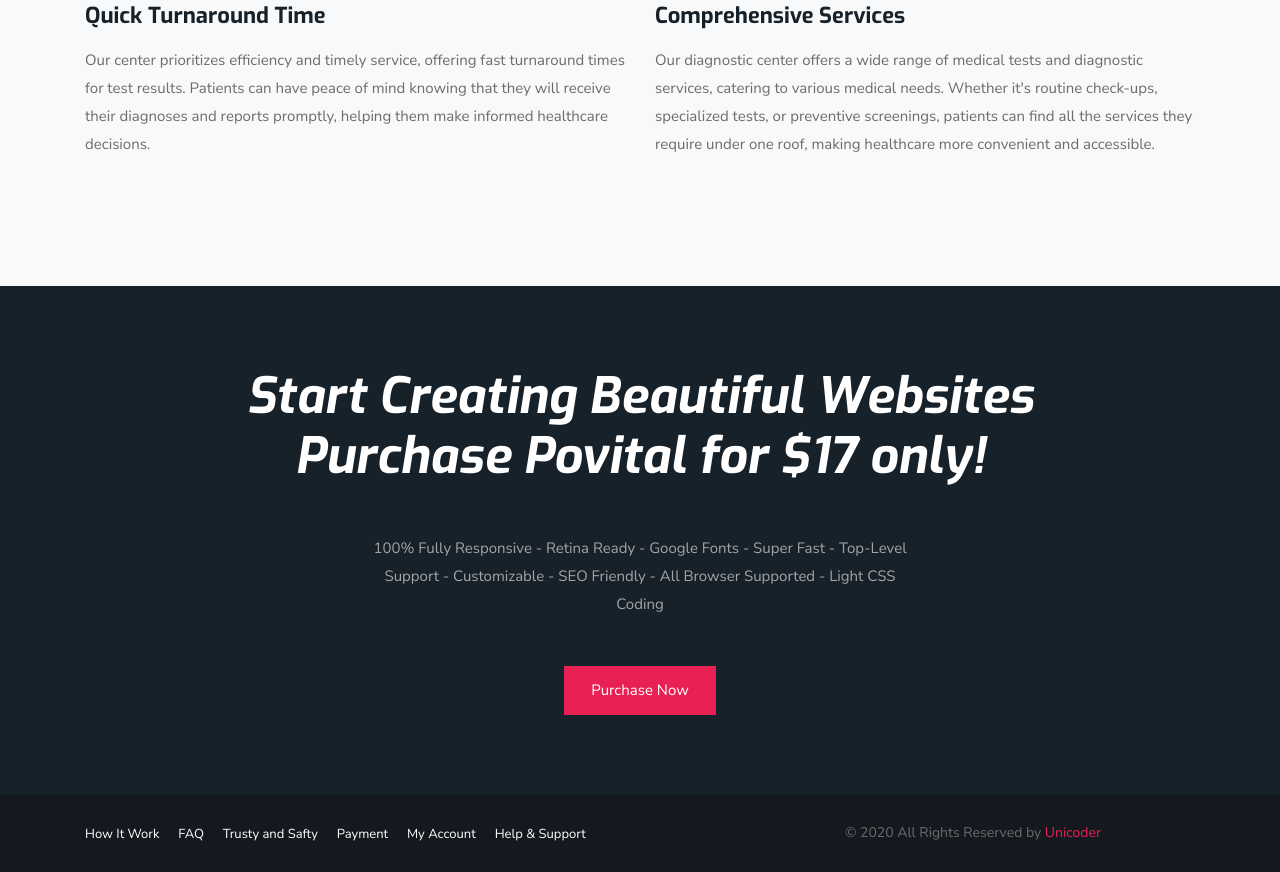
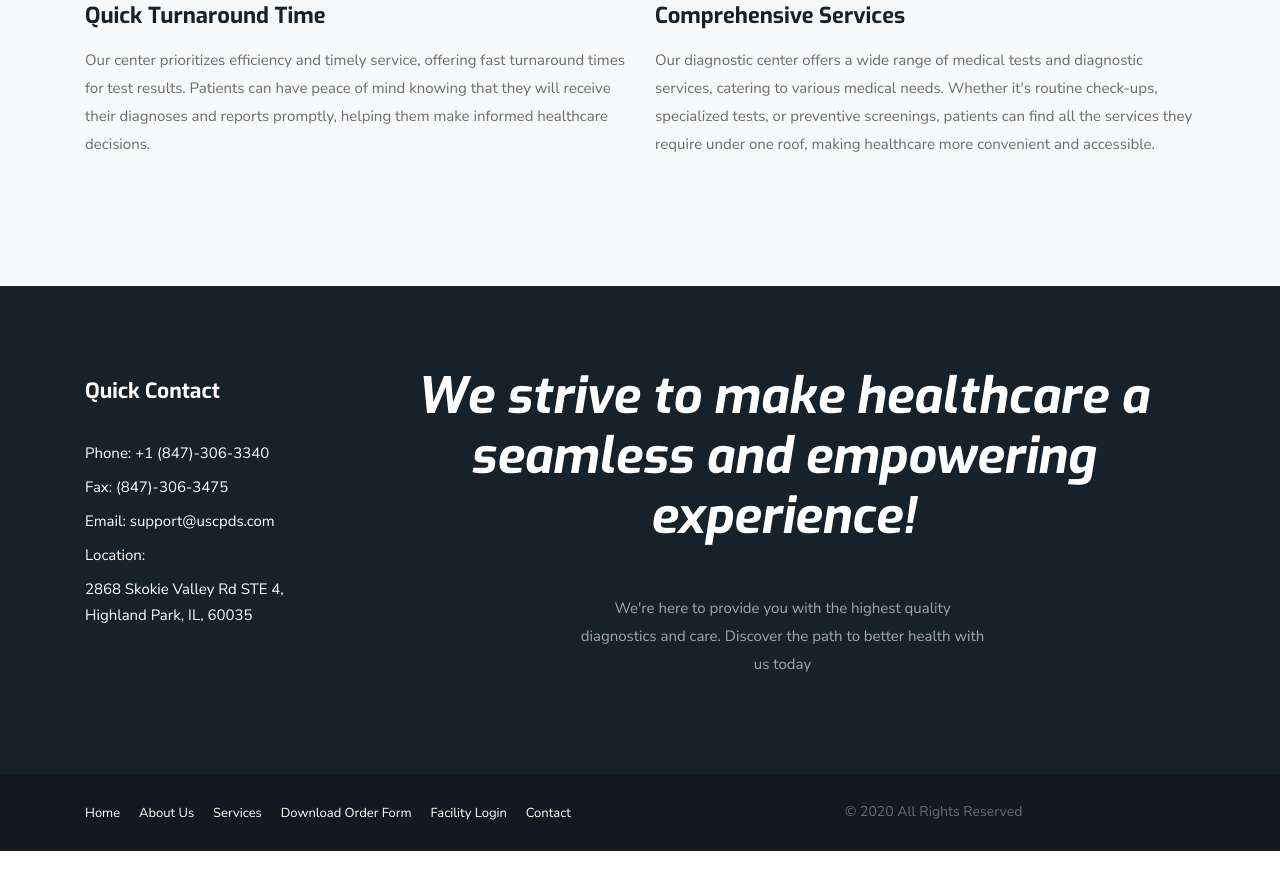
Before and after one commit to ahmedhuzair/themeforest-3ZqT76yV-povital-medical-health-html-template, a plain HTML site: page templates/index.html in a window 1280 px wide. Shown: the part 2676-3548 px from the top of the page. After the commit the page ends 3527 px from the top, so only its background shows below. Drawn offline with Linux system fonts and the light colour scheme.

Commit message:
final index.html changes

```diff
--- a/templates/index.html
+++ b/templates/index.html
@@ -188,11 +188,26 @@
 		<footer class="full-row bg-secondary">
 			<div class="container">
 				<div class="row">
-					<div class="col-lg-12">
-						<h1 class="text-center text-white font-italic w-sm-100">Start Creating Beautiful Websites<br>Purchase Povital for $17 only!</h1>
-						<p class="w-50 text-light text-center mt-5 mx-auto w-sm-100">100% Fully Responsive - Retina Ready - Google Fonts - Super Fast - Top-Level Support - Customizable - SEO Friendly - All Browser Supported - Light CSS Coding</p>
-						<a href="https://themeforest.net/item/Povital-security-service-company-html-template/20922705" class="btn btn-primary d-table mx-auto mt-5">Purchase Now</a>
-					</div>
+
+					<!-- <div class="col-lg-12"> -->
+						<div class="col-lg-3 col-md-6">
+							<div class=" text-white footer-widget footer-nav mb-4 transation">
+							  <h3 class="text-white widget-title mb-4">Quick Contact</h3>
+							  <ul>
+								<li><a class="text-white" href="#">Phone: +1 (847)-306-3340</a></li>
+								<li><a class="text-white" href="#">Fax: (847)-306-3475</a></li>
+								<li><a class="text-white" href="#">Email: support@uscpds.com</a></li>
+								<li><a class="text-white" href="#">Location: </a></li>
+								<li><a class="text-white" href="#">2868 Skokie Valley Rd STE 4, <br> Highland Park, IL, 60035</a></li>
+							  </ul>
+							</div>
+						  </div>
+
+						  <div class="col-lg-9">
+							<h1 class="text-center text-white font-italic w-sm-100 text-right">We strive to make healthcare a seamless and empowering experience!</h1>
+							<p class="w-50 text-light text-center mt-5 mx-auto w-sm-100 text-right">We're here to provide you with the highest quality diagnostics and care. Discover the path to better health with us today</p>
+						</div>
+					<!-- </div> -->
 				</div>
 			</div>
 		</footer>
@@ -201,16 +216,16 @@
 				<div class="row">
 					<div class="col-lg-8">
 						<ul class="bottom-nav">
-							<li><a href="how-it-work.html">How It Work</a></li>
-							<li><a href="faq.html">FAQ</a></li>
-							<li><a href="certification.html">Trusty and Safty</a></li>
-							<li><a href="#">Payment</a></li>
-							<li><a href="sign-up.html">My Account</a></li>
-							<li><a href="help-center.html">Help & Support</a></li>
+							<li><a href="index.html">Home</a></li>
+							<li><a href="about-us.html">About Us</a></li>
+							<li><a href="#">Services</a></li>
+							<li><a href="#">Download Order Form</a></li>
+							<li><a href="#">Facility Login</a></li>
+							<li><a href="#">Contact</a></li>
 						</ul>
 					</div>
 					<div class="col-lg-4">
-						<div class="copyright"> <span>&copy; 2020 All Rights Reserved by <a href="#">Unicoder</a></span> </div>
+						<div class="copyright"> <span>&copy; 2020 All Rights Reserved</a></span> </div>
 					</div>
 				</div>
 			</div>
```
